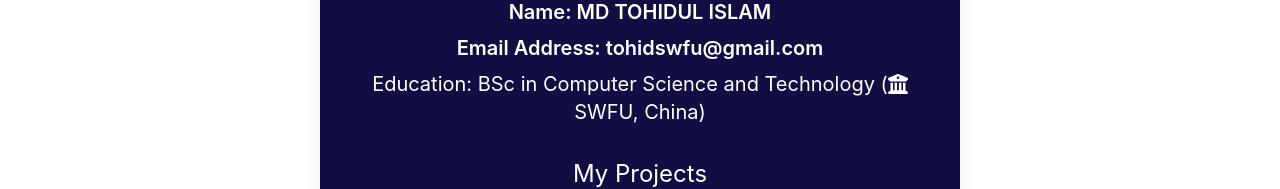
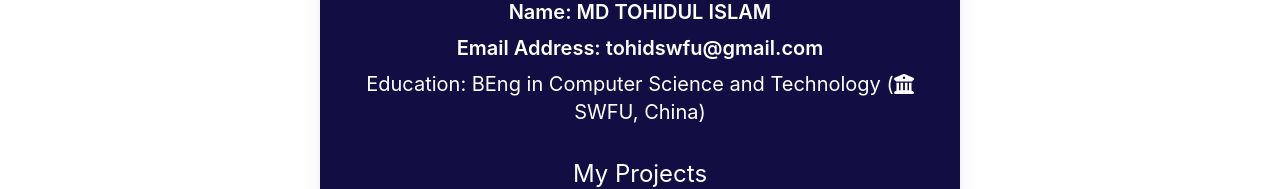
Before and after one commit to Tohidul29/Nucleus-of-PC-Clientsite, a React (Create React App) app: page /myportfolio in a window 1280 px wide. Shown: the part 324-513 px from the top of the page. Built offline with nearby package versions, Linux system fonts and the light colour scheme; no server answers.

Commit message:
code updated

```diff
--- a/src/components/MyPortfolio/MyPortfolio.js
+++ b/src/components/MyPortfolio/MyPortfolio.js
@@ -14,7 +14,7 @@ const MyPortfolio = () => {
             <div className="card-body items-center text-center">
                 <h2 className="card-title">Name: MD TOHIDUL ISLAM</h2>
                 <h2 className="card-title">Email Address: tohidswfu@gmail.com</h2>
-                <h4 className='text-xl'>Education: BSc in Computer Science and Technology (<FontAwesomeIcon icon={faUniversity}></FontAwesomeIcon> SWFU, China)</h4>
+                <h4 className='text-xl'>Education: BEng in Computer Science and Technology (<FontAwesomeIcon icon={faUniversity}></FontAwesomeIcon> SWFU, China)</h4>
                 <h2 className='text-2xl mt-6 mb-2'>My Projects</h2>
                 <div className="card-actions">
                     <a href='https://relaxed-yonath-0f6e13.netlify.app/' target='_blank' className='mr-4 hover:text-[yellow]'>Project 1</a>
```
